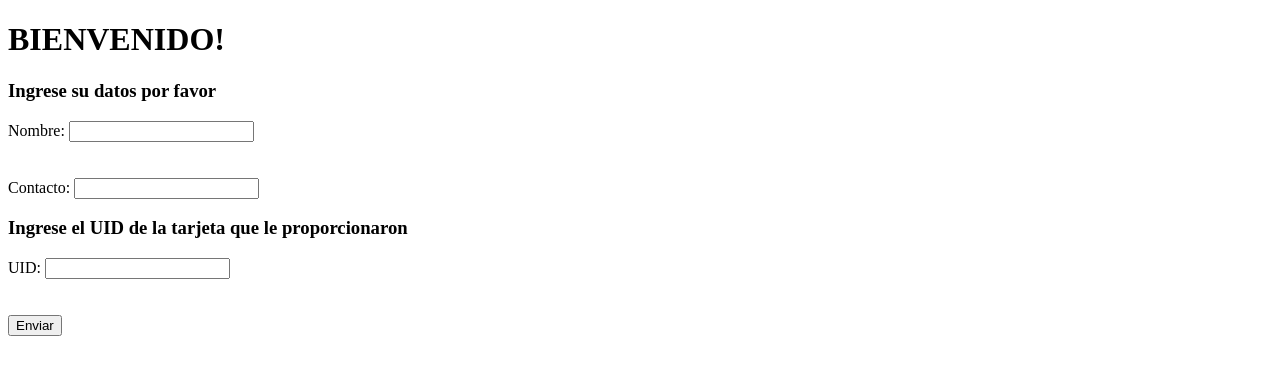
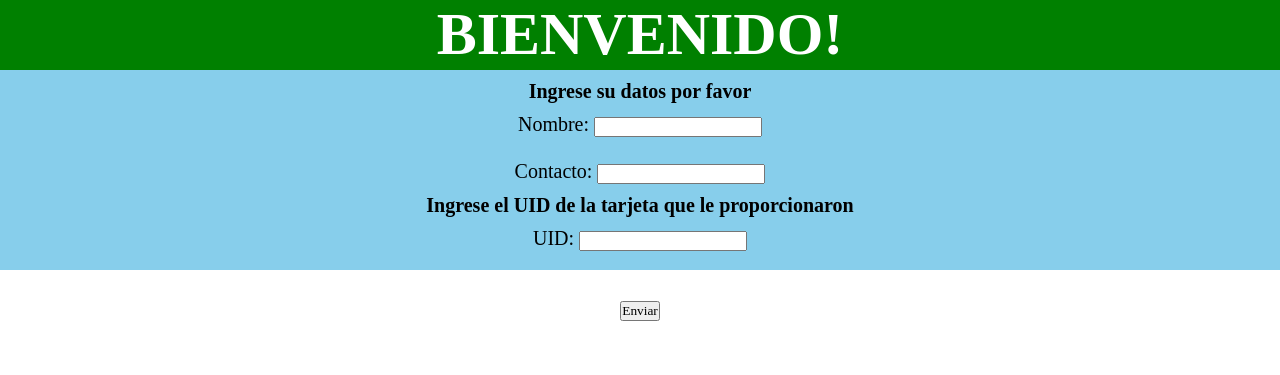
Before and after one commit to GokuFase3/codigosPT1, a PHP site: page /pedir.php in a window 1280 px wide. Shown: the top 375 px of the page. Run offline with PHP 8.4, Linux system fonts and the light colour scheme.

Commit message:
V2.0 PHP registrar usuarios desde servidor
V2.0 PHP registrar usuarios desde servidor

```diff
--- /dev/null
+++ b/estiloR.css
@@ -0,0 +1,32 @@
+*{
+    padding: 0px;
+    top: 0;
+    left: 0;
+    margin: 0px;
+    font-family: Century Gothic;
+
+}
+#Nav{
+    text-align: center; /*Alinear*/
+    color: #fff;
+    font-size: 40px;/*Tamano de letra*/
+    width: 100%;
+    height: 70px;
+    background-color:green ;
+}
+
+#Navh1{
+    color: black;
+    font-family: New Times Roman;
+    padding: 10px;  /*Margen por el interior*/
+    font-size: 20px;/*Tamano de letra*/
+}
+
+form{
+    text-align: center; /*Alinear*/
+    font-family: New Times Roman;
+    font-size: 20px;/*Tamano de letra*/
+    width: 100%;
+    height: 200px;
+    background-color: skyblue;
+}
--- a/pedir.php
+++ b/pedir.php
@@ -2,24 +2,23 @@
 <html>
 <head>
    <meta charset="utf-8">
+   <link rel="stylesheet" type="text/css" href="estiloR.css">
    <title>RegistroUID</title>
 </head>
 <body>
+<nav id="Nav">
    <H1>BIENVENIDO!</H1>
-   <H3>Ingrese su datos por favor</H3>
+</nav>
    <form action="subir.php" methot="get">
+         <h1 id="Navh1"> Ingrese su datos por favor </h1>
        	Nombre: <input type="text" name="name">
-
-         <br><br><br>
+         <br><br>
          Contacto: <input type="text" name="inf_cont">
-
-         <H3>Ingrese el UID de la tarjeta que le proporcionaron</H3>
-
+         <h1 id="Navh1">Ingrese el UID de la tarjeta que le proporcionaron</h1>
          UID: <input type="text" name="tarjeta">
 
          <br><br><br>
          <input type="submit" value="Enviar">
-
    </form>
 </body>
 </html>
```
Also changed, not shown: subir.php (+32 -12 lines).
